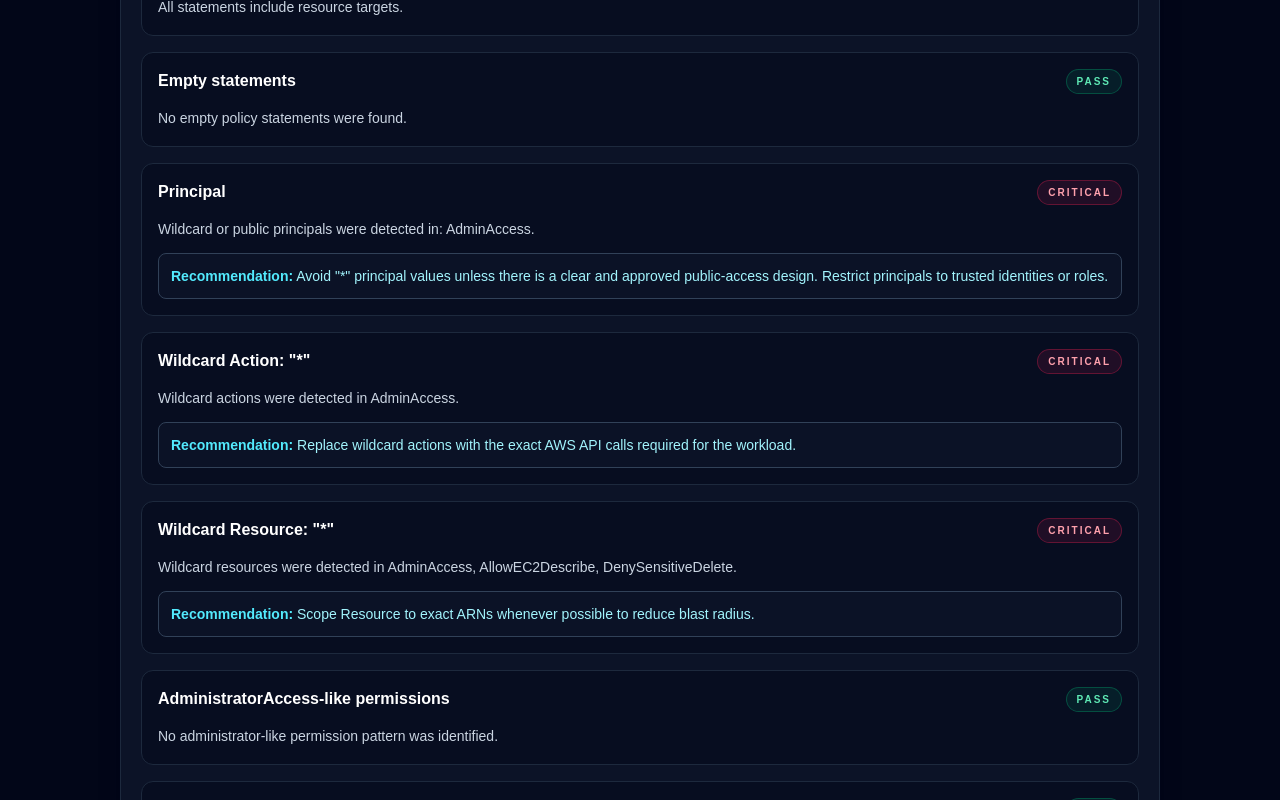
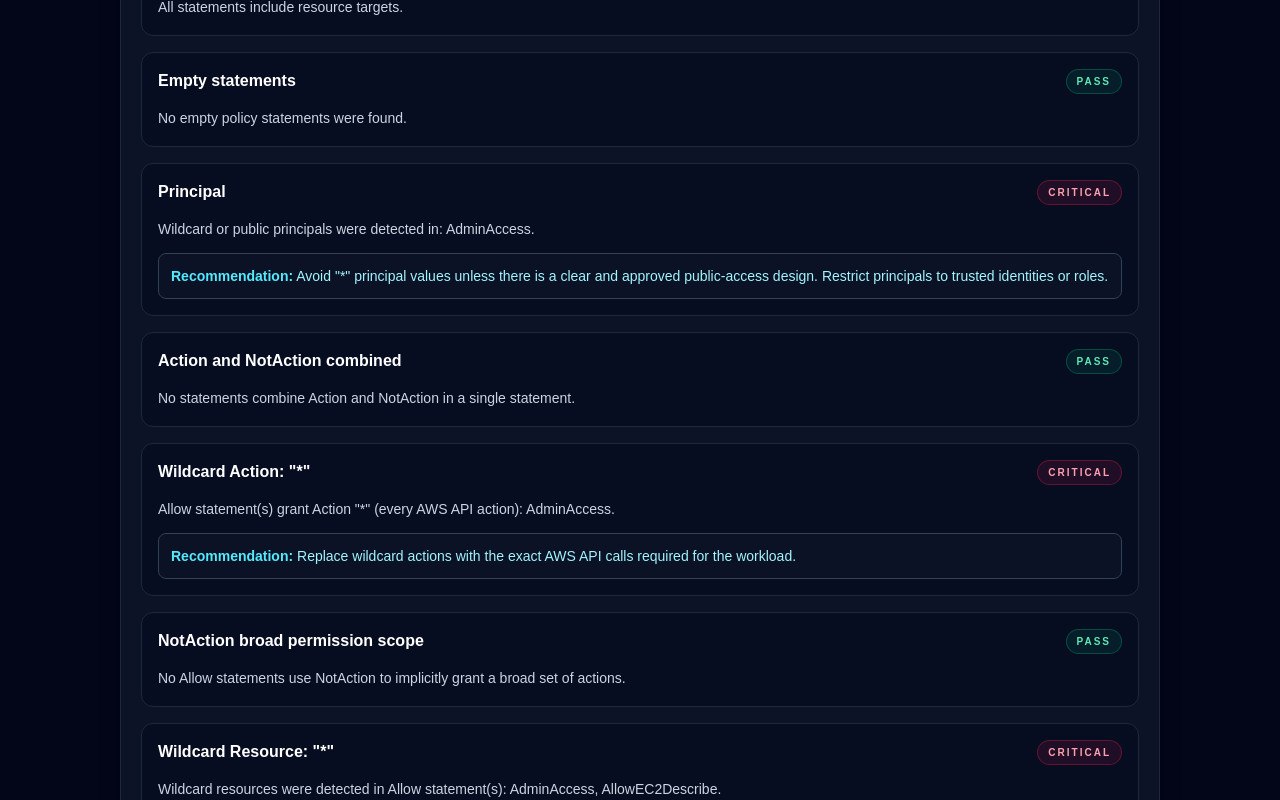
Before and after one commit to sai-pavan-kandrakota/opsforge, a Next.js app: page /tools/aws-iam-analyzer in a window 1280 px wide. Shown: the part 2000-2800 px from the top of the page. Built offline with nearby package versions, Linux system fonts and the light colour scheme.

Commit message:
Fix IAM policy action and effect analysis

```diff
--- a/app/tools/aws-iam-analyzer/ClientComponent.tsx
+++ b/app/tools/aws-iam-analyzer/ClientComponent.tsx
@@ -90,13 +90,88 @@
   return [];
 }
 
-function getActions(statement: Statement): string[] {
-  return [...toStringArray(statement.Action), ...toStringArray(statement.NotAction)];
+type EffectKind = "allow" | "deny" | "unknown";
+
+function getEffectKind(statement: Statement): EffectKind {
+  const value = String(statement.Effect || "").trim().toLowerCase();
+  if (value === "allow") return "allow";
+  if (value === "deny") return "deny";
+  return "unknown";
 }
 
-function getResources(statement: Statement): string[] {
-  return [...toStringArray(statement.Resource), ...toStringArray(statement.NotResource)];
+type ActionSpec = {
+  mode: "include" | "exclude" | "both" | "none";
+  actions: string[];
+};
+
+// Action and NotAction are opposites, not variants of the same thing: Action
+// lists the exact API calls a statement applies to, while NotAction lists
+// the calls it EXCLUDES — so under Allow it applies to every other action
+// instead. Merging them into one array (as this analyzer previously did)
+// makes `Allow + NotAction: "iam:*"` look like a narrow two-word allow list
+// when it actually grants everything except IAM. They must stay separate.
+function getActionSpec(statement: Statement): ActionSpec {
+  const included = toStringArray(statement.Action);
+  const excluded = toStringArray(statement.NotAction);
+
+  if (included.length > 0 && excluded.length > 0) {
+    // Not valid AWS policy grammar — a statement should use one or the
+    // other. Surfaced as its own finding rather than guessed at below.
+    return { mode: "both", actions: included };
+  }
+  if (included.length > 0) {
+    return { mode: "include", actions: included };
+  }
+  if (excluded.length > 0) {
+    return { mode: "exclude", actions: excluded };
+  }
+  return { mode: "none", actions: [] };
 }
+
+function hasAnyActionField(statement: Statement): boolean {
+  return toStringArray(statement.Action).length > 0 || toStringArray(statement.NotAction).length > 0;
+}
+
+function getResourceList(statement: Statement): string[] {
+  return toStringArray(statement.Resource);
+}
+
+function hasAnyResourceField(statement: Statement): boolean {
+  return toStringArray(statement.Resource).length > 0 || toStringArray(statement.NotResource).length > 0;
+}
+
+// Tracks which statements a risky pattern was found in, split by Effect. An
+// Allow statement is a real grant; an explicit Deny using the same pattern
+// is a restrictive guardrail and must never be reported as dangerous. A
+// statement with a missing/invalid Effect is recorded on neither side —
+// that ambiguity is already surfaced by the "Effect" check above, and this
+// analyzer should not guess whether it behaves as Allow or Deny.
+type EffectBucket = { allow: string[]; denyGuardrail: string[] };
+
+function newBucket(): EffectBucket {
+  return { allow: [], denyGuardrail: [] };
+}
+
+function recordEffect(bucket: EffectBucket, effect: EffectKind, sid: string) {
+  if (effect === "allow") {
+    bucket.allow.push(sid);
+  } else if (effect === "deny") {
+    bucket.denyGuardrail.push(sid);
+  }
+}
+
+const HIGH_PRIVILEGE_ACTIONS = [
+  "iam:*",
+  "iam:attachuserpolicy",
+  "iam:createuser",
+  "iam:putusersharedpolicy",
+  "iam:createpolicyversion",
+  "iam:attachrolepolicy",
+  "sts:*",
+  "ec2:*",
+  "kms:*",
+  "s3:*",
+];
 
 function getStatements(policy: Record<string, unknown>): Statement[] {
   if (!policy || typeof policy !== "object") {
@@ -191,10 +266,10 @@
     if (!statement.Effect) {
       missingEffect.push(sid);
     }
-    if (getActions(statement).length === 0) {
+    if (!hasAnyActionField(statement)) {
       missingAction.push(sid);
     }
-    if (getResources(statement).length === 0) {
+    if (!hasAnyResourceField(statement)) {
       missingResource.push(sid);
     }
     if (!statement.Effect && !statement.Action && !statement.Resource && !statement.Principal) {
@@ -263,25 +338,31 @@
   }
 
   const principalClaims: string[] = [];
-  const wildcardAction: string[] = [];
-  const wildcardResource: string[] = [];
   const denyStatements: string[] = [];
   const conditionStatements: string[] = [];
-  const iamWildcard: string[] = [];
-  const stsWildcard: string[] = [];
-  const kmsWildcard: string[] = [];
-  const s3Wildcard: string[] = [];
-  const ec2Wildcard: string[] = [];
-  const passRoleStatements: string[] = [];
-  const assumeRoleStatements: string[] = [];
-  const broadPrivilegedActions: string[] = [];
   const specificStrongPasses: string[] = [];
+  const ambiguousActionNotAction: string[] = [];
+  const notActionAllowGrants: { sid: string; excludedActions: string[]; resourceHasWildcard: boolean }[] = [];
+
+  const wildcardAction = newBucket();
+  const wildcardResource = newBucket();
+  const broadPrivilegedActions = newBucket();
+  const iamWildcard = newBucket();
+  const stsWildcard = newBucket();
+  const kmsWildcard = newBucket();
+  const s3Wildcard = newBucket();
+  const ec2Wildcard = newBucket();
+  const passRole = newBucket();
+  const assumeRole = newBucket();
+  const sensitiveActionWithWildcardResource = newBucket();
 
   statements.forEach((statement, index) => {
     const sid = statement.Sid || `Statement ${index + 1}`;
-    const actions = getActions(statement);
-    const resources = getResources(statement);
-    const effect = String(statement.Effect || "").toLowerCase();
+    const effect = getEffectKind(statement);
+    const actionSpec = getActionSpec(statement);
+    const resources = getResourceList(statement);
+    const resourceHasWildcard = resources.includes("*");
+    const actionsLower = actionSpec.actions.map((action) => action.toLowerCase());
 
     if (statement.Principal && JSON.stringify(statement.Principal).includes("*")) {
       principalClaims.push(sid);
@@ -295,60 +376,72 @@
       conditionStatements.push(sid);
     }
 
-    if (actions.some((action) => action === "*")) {
-      wildcardAction.push(sid);
+    if (actionSpec.mode === "both") {
+      ambiguousActionNotAction.push(sid);
     }
 
-    if (resources.some((resource) => resource === "*")) {
-      wildcardResource.push(sid);
+    // Resource "*" is a literal fact about the statement regardless of
+    // whether Action or NotAction defines its action scope, so it is
+    // tracked independent of actionSpec.mode below.
+    if (resourceHasWildcard) {
+      recordEffect(wildcardResource, effect, sid);
     }
 
-    const actionLower = actions.map((action) => action.toLowerCase());
-    if (actionLower.some((action) => action === "iam:*" || action === "iam")) {
-      iamWildcard.push(sid);
+    if (actionSpec.mode === "exclude" && effect === "allow") {
+      // Allow + NotAction grants every action EXCEPT the ones listed — the
+      // opposite of a narrow allow list — so it gets its own finding below
+      // rather than being folded into the literal-Action checks.
+      notActionAllowGrants.push({ sid, excludedActions: actionSpec.actions, resourceHasWildcard });
     }
-    if (actionLower.some((action) => action === "sts:*" || action === "sts")) {
-      stsWildcard.push(sid);
-    }
-    if (actionLower.some((action) => action === "kms:*" || action === "kms")) {
-      kmsWildcard.push(sid);
-    }
-    if (actionLower.some((action) => action === "s3:*" || action === "s3")) {
-      s3Wildcard.push(sid);
-    }
-    if (actionLower.some((action) => action === "ec2:*" || action === "ec2")) {
-      ec2Wildcard.push(sid);
-    }
+    // Deny + NotAction denies every action except the ones listed. That is
+    // not a permission grant, so it is intentionally left out of every risk
+    // bucket below rather than guessed at.
 
-    if (actionLower.some((action) => action === "iam:passrole")) {
-      passRoleStatements.push(sid);
-    }
+    if (actionSpec.mode === "include") {
+      if (actionsLower.includes("*")) {
+        recordEffect(wildcardAction, effect, sid);
+      }
 
-    if (actionLower.some((action) => action === "sts:assumerole")) {
-      assumeRoleStatements.push(sid);
-    }
+      if (actionsLower.some((action) => action === "iam:*" || action === "iam")) {
+        recordEffect(iamWildcard, effect, sid);
+      }
+      if (actionsLower.some((action) => action === "sts:*" || action === "sts")) {
+        recordEffect(stsWildcard, effect, sid);
+      }
+      if (actionsLower.some((action) => action === "kms:*" || action === "kms")) {
+        recordEffect(kmsWildcard, effect, sid);
+      }
+      if (actionsLower.some((action) => action === "s3:*" || action === "s3")) {
+        recordEffect(s3Wildcard, effect, sid);
+      }
+      if (actionsLower.some((action) => action === "ec2:*" || action === "ec2")) {
+        recordEffect(ec2Wildcard, effect, sid);
+      }
 
-    if (
-      actionLower.some((action) =>
-        [
-          "iam:*",
-          "iam:attachuserpolicy",
-          "iam:createuser",
-          "iam:putusersharedpolicy",
-          "iam:createpolicyversion",
-          "iam:attachrolepolicy",
-          "sts:*",
-          "ec2:*",
-          "kms:*",
-          "s3:*",
-        ].includes(action),
-      )
-    ) {
-      broadPrivilegedActions.push(sid);
-    }
+      if (actionsLower.some((action) => action === "iam:passrole")) {
+        recordEffect(passRole, effect, sid);
+      }
 
-    if (actions.length > 0 && resources.length > 0 && actions.every((action) => action.includes(":") && !action.includes("*"))) {
-      specificStrongPasses.push(sid);
+      if (actionsLower.some((action) => action === "sts:assumerole")) {
+        recordEffect(assumeRole, effect, sid);
+      }
+
+      const isHighPrivilege = actionsLower.some((action) => HIGH_PRIVILEGE_ACTIONS.includes(action));
+      if (isHighPrivilege) {
+        recordEffect(broadPrivilegedActions, effect, sid);
+
+        if (resourceHasWildcard) {
+          recordEffect(sensitiveActionWithWildcardResource, effect, sid);
+        }
+      }
+
+      if (
+        actionSpec.actions.length > 0 &&
+        resources.length > 0 &&
+        actionSpec.actions.every((action) => action.includes(":") && !action.includes("*"))
+      ) {
+        specificStrongPasses.push(sid);
+      }
     }
   });
 
@@ -367,12 +460,33 @@
     });
   }
 
-  if (wildcardAction.length > 0) {
+  if (ambiguousActionNotAction.length > 0) {
+    findings.push({
+      title: "Action and NotAction combined",
+      severity: "WARNING",
+      description: `Statement(s) ${ambiguousActionNotAction.join(", ")} define both Action and NotAction, which AWS treats as invalid. This analyzer evaluated only the Action list for these statements and did not infer further meaning from the combination.`,
+      recommendation: "Use either Action or NotAction in a statement, never both, so its permission scope is unambiguous.",
+    });
+  } else {
+    findings.push({
+      title: "Action and NotAction combined",
+      severity: "PASS",
+      description: "No statements combine Action and NotAction in a single statement.",
+    });
+  }
+
+  if (wildcardAction.allow.length > 0) {
     findings.push({
       title: "Wildcard Action: \"*\"",
       severity: "CRITICAL",
-      description: `Wildcard actions were detected in ${wildcardAction.join(", ")}.`,
+      description: `Allow statement(s) grant Action "*" (every AWS API action): ${wildcardAction.allow.join(", ")}.`,
       recommendation: "Replace wildcard actions with the exact AWS API calls required for the workload.",
+    });
+  } else if (wildcardAction.denyGuardrail.length > 0) {
+    findings.push({
+      title: "Wildcard Action: \"*\"",
+      severity: "PASS",
+      description: `Action "*" appears only in explicit Deny statement(s) (${wildcardAction.denyGuardrail.join(", ")}), which restricts access rather than granting it.`,
     });
   } else {
     findings.push({
@@ -382,12 +496,37 @@
     });
   }
 
-  if (wildcardResource.length > 0) {
+  if (notActionAllowGrants.length > 0) {
+    const grantHasWildcardResource = notActionAllowGrants.some((grant) => grant.resourceHasWildcard);
+    const details = notActionAllowGrants
+      .map((grant) => `${grant.sid} (excludes ${grant.excludedActions.join(", ") || "no actions"})`)
+      .join("; ");
+    findings.push({
+      title: "NotAction broad permission scope",
+      severity: grantHasWildcardResource ? "CRITICAL" : "WARNING",
+      description: `Allow statement(s) use NotAction, which grants every action EXCEPT the ones listed rather than only those actions: ${details}.`,
+      recommendation: "Prefer an explicit Action allow-list over NotAction. If NotAction is required, scope Resource narrowly and add Conditions — never combine an Allow + NotAction statement with Resource \"*\".",
+    });
+  } else {
+    findings.push({
+      title: "NotAction broad permission scope",
+      severity: "PASS",
+      description: "No Allow statements use NotAction to implicitly grant a broad set of actions.",
+    });
+  }
+
+  if (wildcardResource.allow.length > 0) {
     findings.push({
       title: "Wildcard Resource: \"*\"",
       severity: "CRITICAL",
-      description: `Wildcard resources were detected in ${wildcardResource.join(", ")}.`,
+      description: `Wildcard resources were detected in Allow statement(s): ${wildcardResource.allow.join(", ")}.`,
       recommendation: "Scope Resource to exact ARNs whenever possible to reduce blast radius.",
+    });
+  } else if (wildcardResource.denyGuardrail.length > 0) {
+    findings.push({
+      title: "Wildcard Resource: \"*\"",
+      severity: "PASS",
+      description: `Resource "*" appears only in explicit Deny statement(s) (${wildcardResource.denyGuardrail.join(", ")}), which restricts access rather than granting it.`,
     });
   } else {
     findings.push({
@@ -397,12 +536,18 @@
     });
   }
 
-  if (broadPrivilegedActions.length > 0) {
+  if (broadPrivilegedActions.allow.length > 0) {
     findings.push({
       title: "AdministratorAccess-like permissions",
       severity: "CRITICAL",
-      description: `The policy contains broad administrative or service-wide permissions in ${broadPrivilegedActions.join(", ")}.`,
+      description: `The policy contains broad administrative or service-wide permissions in Allow statement(s): ${broadPrivilegedActions.allow.join(", ")}.`,
       recommendation: "Restrict the policy to the smallest necessary action set and minimize administrative access.",
+    });
+  } else if (broadPrivilegedActions.denyGuardrail.length > 0) {
+    findings.push({
+      title: "AdministratorAccess-like permissions",
+      severity: "PASS",
+      description: `Broad administrative actions appear only in explicit Deny statement(s) (${broadPrivilegedActions.denyGuardrail.join(", ")}), which is a restrictive guardrail rather than a grant.`,
     });
   } else {
     findings.push({
@@ -412,12 +557,18 @@
     });
   }
 
-  if (iamWildcard.length > 0) {
+  if (iamWildcard.allow.length > 0) {
     findings.push({
       title: "iam:* permissions",
       severity: "CRITICAL",
-      description: `iam:* access was found in ${iamWildcard.join(", ")}.`,
+      description: `iam:* access was found in Allow statement(s): ${iamWildcard.allow.join(", ")}.`,
       recommendation: "Avoid iam:* unless the role truly needs full IAM administration, which is uncommon in production.",
+    });
+  } else if (iamWildcard.denyGuardrail.length > 0) {
+    findings.push({
+      title: "iam:* permissions",
+      severity: "PASS",
+      description: `iam:* appears only in explicit Deny statement(s) (${iamWildcard.denyGuardrail.join(", ")}), which blocks this access rather than granting it.`,
     });
   } else {
     findings.push({
@@ -427,12 +578,18 @@
     });
   }
 
-  if (stsWildcard.length > 0) {
+  if (stsWildcard.allow.length > 0) {
     findings.push({
       title: "sts:* permissions",
       severity: "WARNING",
-      description: `sts:* was detected in ${stsWildcard.join(", ")}.`,
+      description: `sts:* was detected in Allow statement(s): ${stsWildcard.allow.join(", ")}.`,
       recommendation: "Limit STS assumptions to the specific roles required by your workload.",
+    });
+  } else if (stsWildcard.denyGuardrail.length > 0) {
+    findings.push({
+      title: "sts:* permissions",
+      severity: "PASS",
+      description: `sts:* appears only in explicit Deny statement(s) (${stsWildcard.denyGuardrail.join(", ")}), which blocks this access rather than granting it.`,
     });
   } else {
     findings.push({
@@ -442,12 +599,18 @@
     });
   }
 
-  if (kmsWildcard.length > 0) {
+  if (kmsWildcard.allow.length > 0) {
     findings.push({
       title: "kms:* permissions",
       severity: "WARNING",
-      description: `kms:* access was found in ${kmsWildcard.join(", ")}.`,
+      description: `kms:* access was found in Allow statement(s): ${kmsWildcard.allow.join(", ")}.`,
       recommendation: "Limit KMS access to the specific key ARNs needed for encryption and decryption.",
+    });
+  } else if (kmsWildcard.denyGuardrail.length > 0) {
+    findings.push({
+      title: "kms:* permissions",
+      severity: "PASS",
+      description: `kms:* appears only in explicit Deny statement(s) (${kmsWildcard.denyGuardrail.join(", ")}), which blocks this access rather than granting it.`,
     });
   } else {
     findings.push({
@@ -457,12 +620,18 @@
     });
   }
 
-  if (s3Wildcard.length > 0) {
+  if (s3Wildcard.allow.length > 0) {
     findings.push({
       title: "s3:* permissions",
       severity: "WARNING",
-      description: `s3:* access was found in ${s3Wildcard.join(", ")}.`,
+      description: `s3:* access was found in Allow statement(s): ${s3Wildcard.allow.join(", ")}.`,
       recommendation: "Prefer specific S3 actions such as GetObject, PutObject, or ListBucket rather than broad S3:* access.",
+    });
+  } else if (s3Wildcard.denyGuardrail.length > 0) {
+    findings.push({
+      title: "s3:* permissions",
+      severity: "PASS",
+      description: `s3:* appears only in explicit Deny statement(s) (${s3Wildcard.denyGuardrail.join(", ")}), which blocks this access rather than granting it.`,
     });
   } else {
     findings.push({
@@ -472,12 +641,18 @@
     });
   }
 
-  if (ec2Wildcard.length > 0) {
+  if (ec2Wildcard.allow.length > 0) {
     findings.push({
       title: "ec2:* permissions",
       severity: "WARNING",
-      description: `ec2:* access was found in ${ec2Wildcard.join(", ")}.`,
+      description: `ec2:* access was found in Allow statement(s): ${ec2Wildcard.allow.join(", ")}.`,
       recommendation: "Use the smallest set of EC2 actions required for the workload, and avoid generic administrative permissions.",
+    });
+  } else if (ec2Wildcard.denyGuardrail.length > 0) {
+    findings.push({
+      title: "ec2:* permissions",
+      severity: "PASS",
+      description: `ec2:* appears only in explicit Deny statement(s) (${ec2Wildcard.denyGuardrail.join(", ")}), which blocks this access rather than granting it.`,
     });
   } else {
     findings.push({
@@ -487,12 +662,18 @@
     });
   }
 
-  if (passRoleStatements.length > 0) {
+  if (passRole.allow.length > 0) {
     findings.push({
       title: "PassRole permission",
-      severity: passRoleStatements.some((statementId) => statementId.includes("*")) ? "CRITICAL" : "WARNING",
-      description: `iam:PassRole appears in ${passRoleStatements.join(", ")}.`,
+      severity: passRole.allow.some((statementId) => statementId.includes("*")) ? "CRITICAL" : "WARNING",
+      description: `iam:PassRole appears in Allow statement(s): ${passRole.allow.join(", ")}.`,
       recommendation: "Limit PassRole to the exact role ARNs required, and do not permit a broad resource wildcard for it.",
+    });
+  } else if (passRole.denyGuardrail.length > 0) {
+    findings.push({
+      title: "PassRole permission",
+      severity: "PASS",
+      description: `iam:PassRole appears only in explicit Deny statement(s) (${passRole.denyGuardrail.join(", ")}), which blocks this access rather than granting it.`,
     });
   } else {
     findings.push({
@@ -502,12 +683,18 @@
     });
   }
 
-  if (assumeRoleStatements.length > 0) {
+  if (assumeRole.allow.length > 0) {
     findings.push({
       title: "AssumeRole permission",
       severity: "WARNING",
-      description: `sts:AssumeRole is present in ${assumeRoleStatements.join(", ")}.`,
+      description: `sts:AssumeRole is present in Allow statement(s): ${assumeRole.allow.join(", ")}.`,
       recommendation: "Temporarily or permanently restrict AssumeRole to trusted roles and avoid broad trust patterns.",
+    });
+  } else if (assumeRole.denyGuardrail.length > 0) {
+    findings.push({
+      title: "AssumeRole permission",
+      severity: "PASS",
+      description: `sts:AssumeRole appears only in explicit Deny statement(s) (${assumeRole.denyGuardrail.join(", ")}), which blocks this access rather than granting it.`,
     });
   } else {
     findings.push({
@@ -517,22 +704,18 @@
     });
   }
 
-  const wildcardResourceWithPrivilegedAction = statements.filter((statement, index) => {
-    const sid = statement.Sid || `Statement ${index + 1}`;
-    const actions = getActions(statement).map((action) => action.toLowerCase());
-    const resources = getResources(statement);
-    const hasPrivilegedAction = actions.some((action) =>
-      ["iam:*", "sts:*", "kms:*", "s3:*", "ec2:*", "iam:passrole", "sts:assumerole"].includes(action),
-    );
-    return hasPrivilegedAction && resources.some((resource) => resource === "*") && sid;
-  });
-
-  if (wildcardResourceWithPrivilegedAction.length > 0) {
+  if (sensitiveActionWithWildcardResource.allow.length > 0) {
     findings.push({
       title: "Sensitive actions combined with Resource \"*\"",
       severity: "CRITICAL",
-      description: "High-impact actions are combined with wildcard resources, creating an especially risky access pattern.",
+      description: `High-impact actions are combined with wildcard resources in Allow statement(s), creating an especially risky access pattern: ${sensitiveActionWithWildcardResource.allow.join(", ")}.`,
       recommendation: "Limit privileged actions to specific resource ARNs and avoid Resource '*' for IAM, STS, KMS, and S3 operations.",
+    });
+  } else if (sensitiveActionWithWildcardResource.denyGuardrail.length > 0) {
+    findings.push({
+      title: "Sensitive actions combined with Resource \"*\"",
+      severity: "PASS",
+      description: `High-impact actions combined with Resource "*" appear only in explicit Deny statement(s) (${sensitiveActionWithWildcardResource.denyGuardrail.join(", ")}), which restricts access rather than granting it.`,
     });
   } else {
     findings.push({
```
